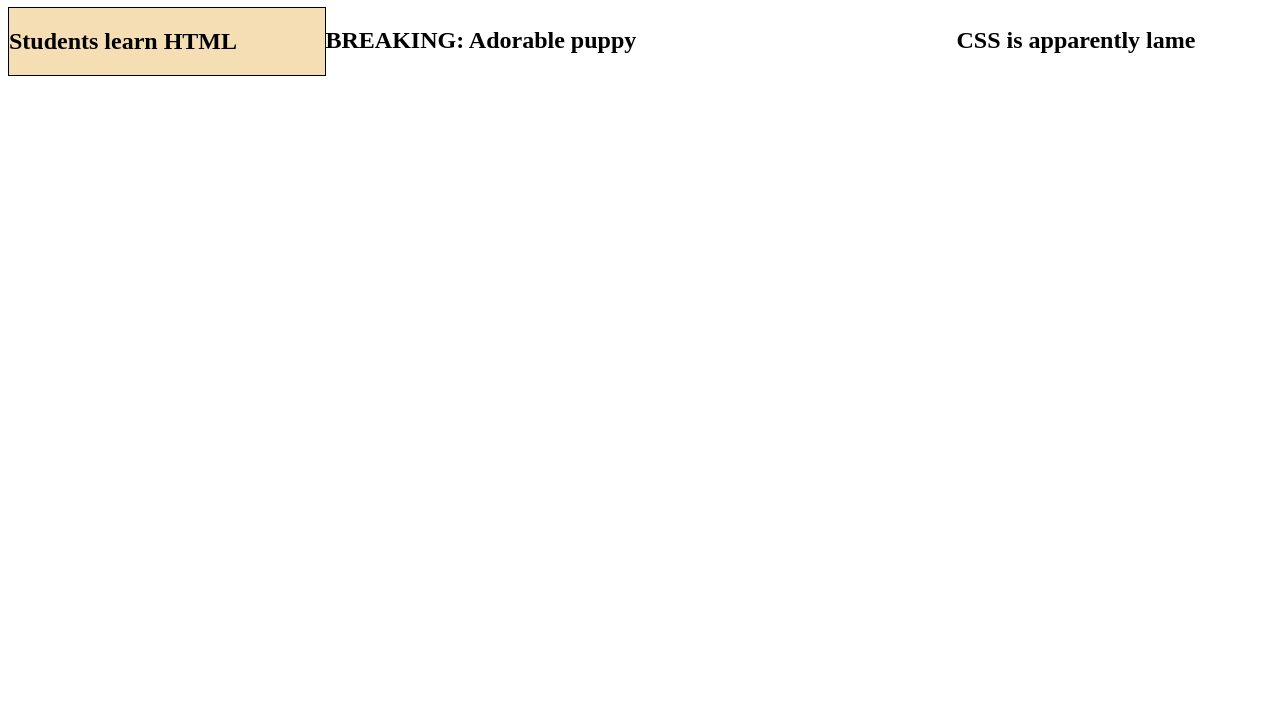
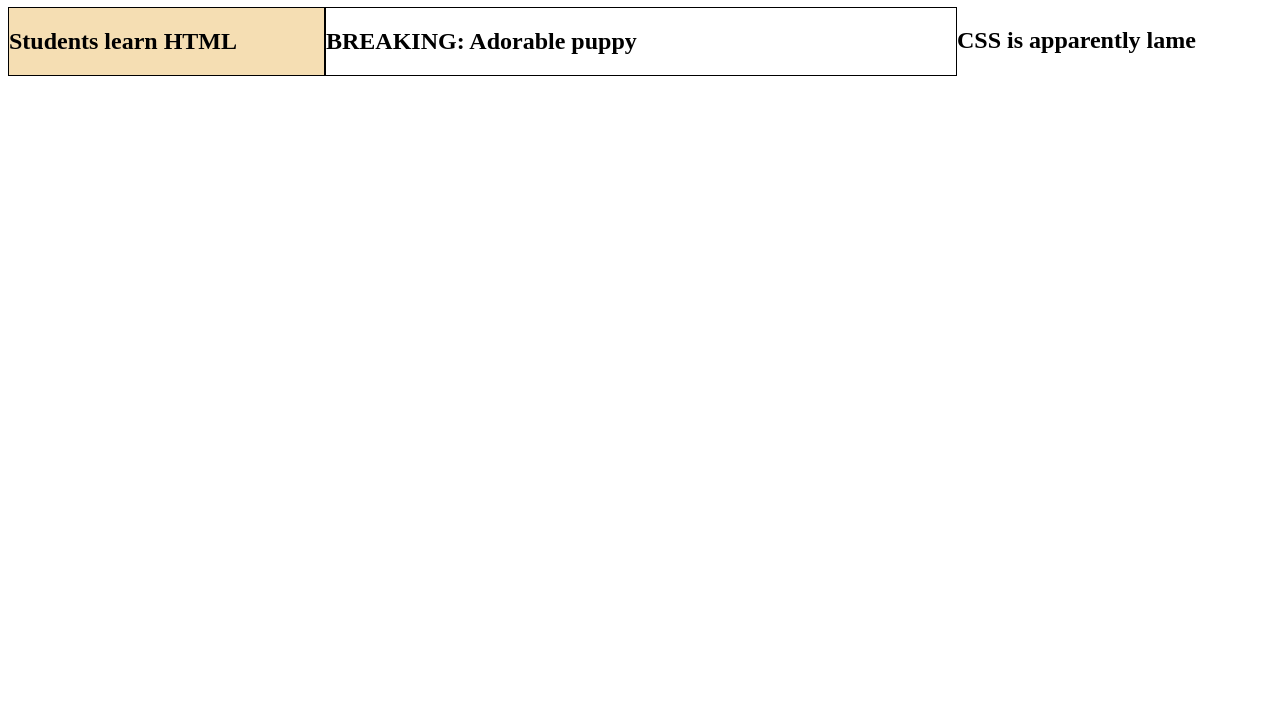
Before and after one commit to mayhy/learning_html, a website: page index.html in a window 1280 px wide. Shown: the part 73-800 px from the top of the page. Drawn offline with Linux system fonts and the light colour scheme.

Commit message:
Update gstyle.css

```diff
--- a/gstyle.css
+++ b/gstyle.css
@@ -18,6 +18,9 @@
 .column2 {
   background-color: white;
   flex: 2;
+  border: 1px;
+  border-color: black;
+  border-style: solid;
 }
 .column3 {
   background-color: white;
```
